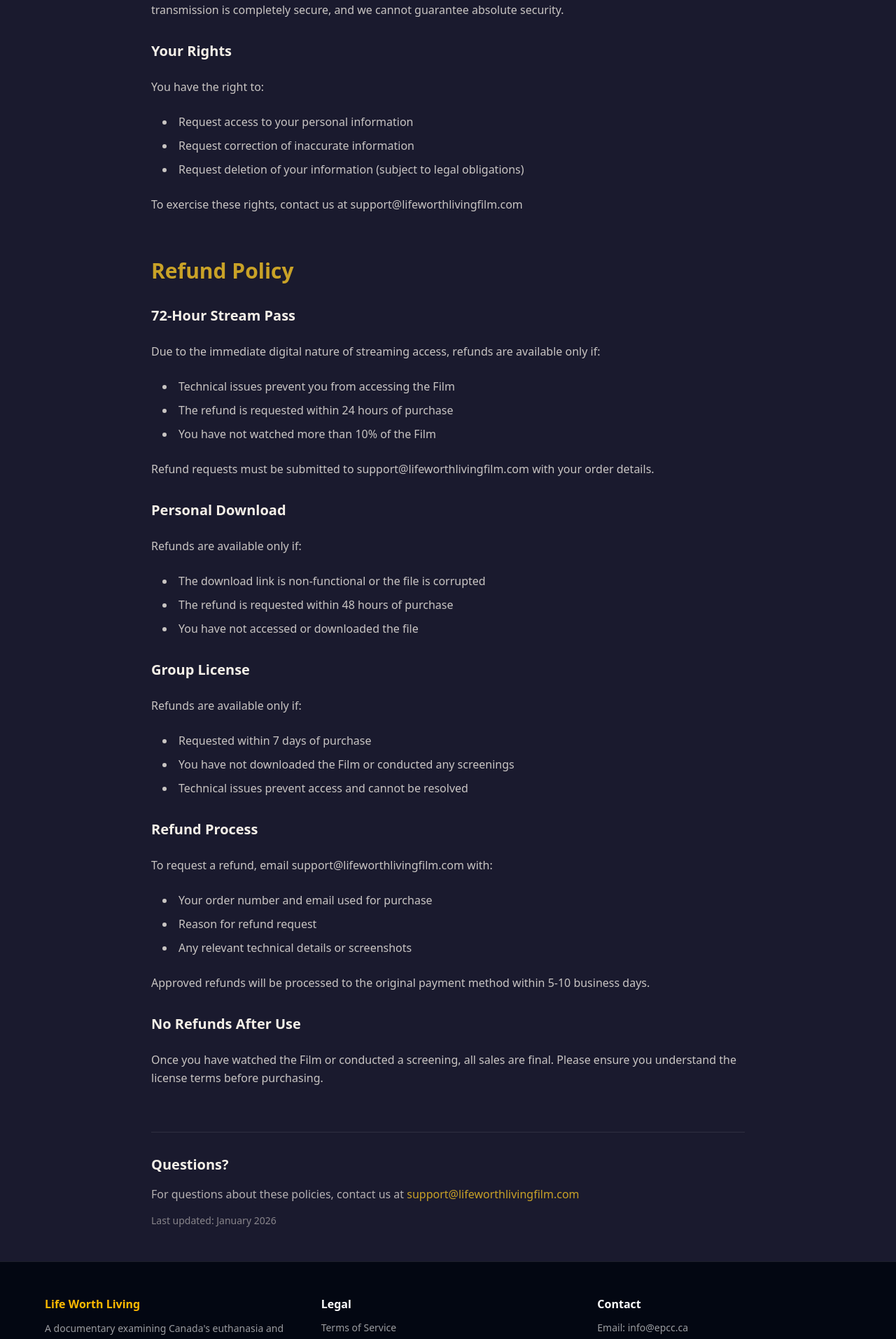
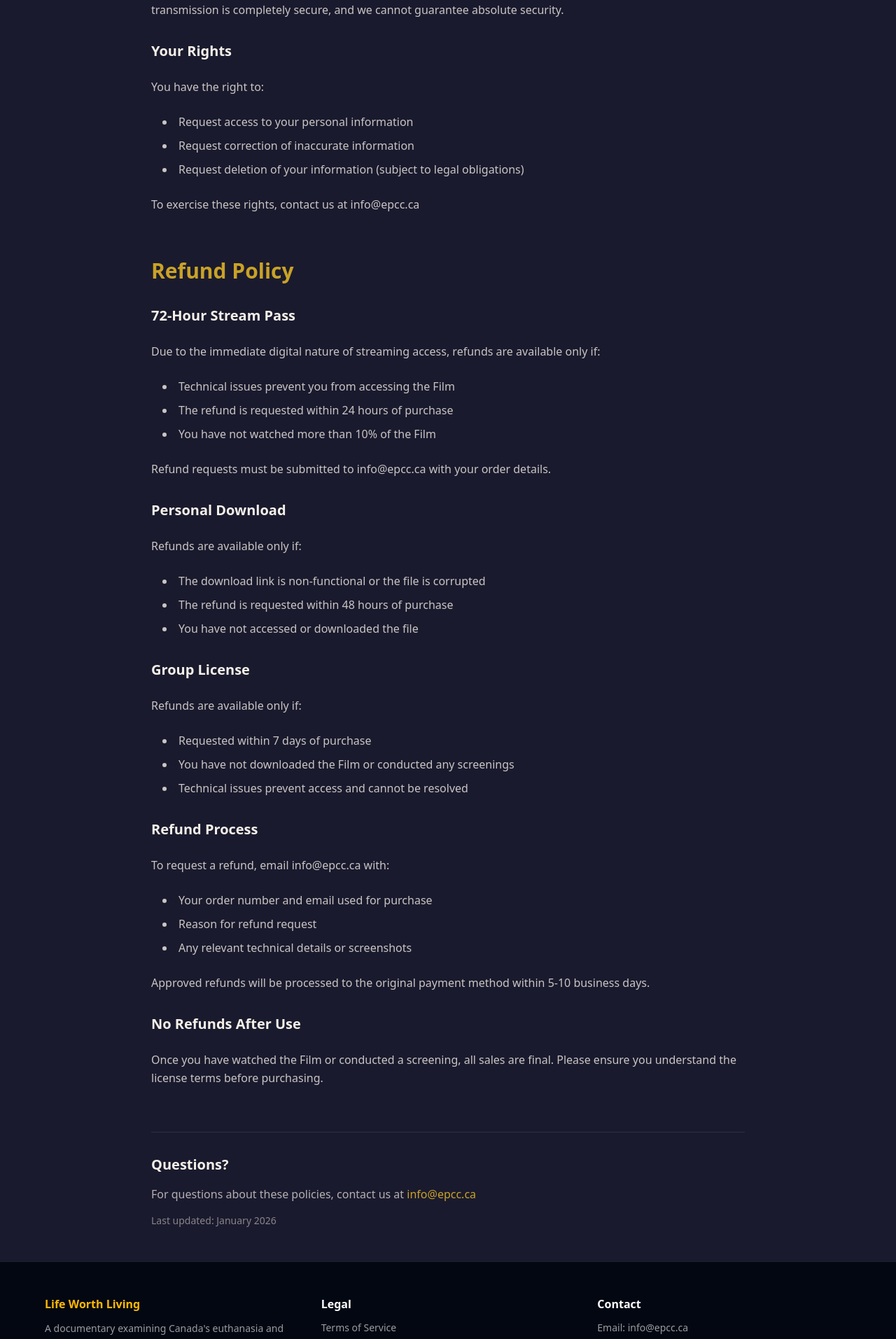
Before and after one commit to Mohit-211/lwl_front, a Next.js app: page /legal in a window 1280 px wide. Shown: the part 2583-4496 px from the top of the page at 70% size. Built offline with nearby package versions, Linux system fonts and the light colour scheme.

Commit message:
correct email in legal page

```diff
--- a/src/app/legal/page.tsx
+++ b/src/app/legal/page.tsx
@@ -190,7 +190,7 @@ export default function LegalPage() {
             </ul>
             <p className="mt-4">
               To exercise these rights, contact us at
-              support@lifeworthlivingfilm.com
+              info@epcc.ca
             </p>
           </div>
         </section>
@@ -216,7 +216,7 @@ export default function LegalPage() {
             </ul>
             <p className="mt-4">
               Refund requests must be submitted to
-              support@lifeworthlivingfilm.com with your order details.
+              info@epcc.ca with your order details.
             </p>
 
             <h3 className="text-xl font-semibold text-[#f5f0e8] mt-8">
@@ -247,7 +247,7 @@ export default function LegalPage() {
               Refund Process
             </h3>
             <p>
-              To request a refund, email support@lifeworthlivingfilm.com with:
+              To request a refund, email info@epcc.ca with:
             </p>
             <ul className="list-disc list-inside space-y-2 ml-4">
               <li>Your order number and email used for purchase</li>
@@ -278,10 +278,10 @@ export default function LegalPage() {
           <p className="text-[#f5f0e8]/70">
             For questions about these policies, contact us at{" "}
             <a
-              href="mailto:support@lifeworthlivingfilm.com"
+              href="mailto:info@epcc.ca"
               className="text-[#c9a227] hover:text-[#a87f1e]"
             >
-              support@lifeworthlivingfilm.com
+              info@epcc.ca
             </a>
           </p>
           <p className="text-[#f5f0e8]/50 text-sm mt-4">
```
